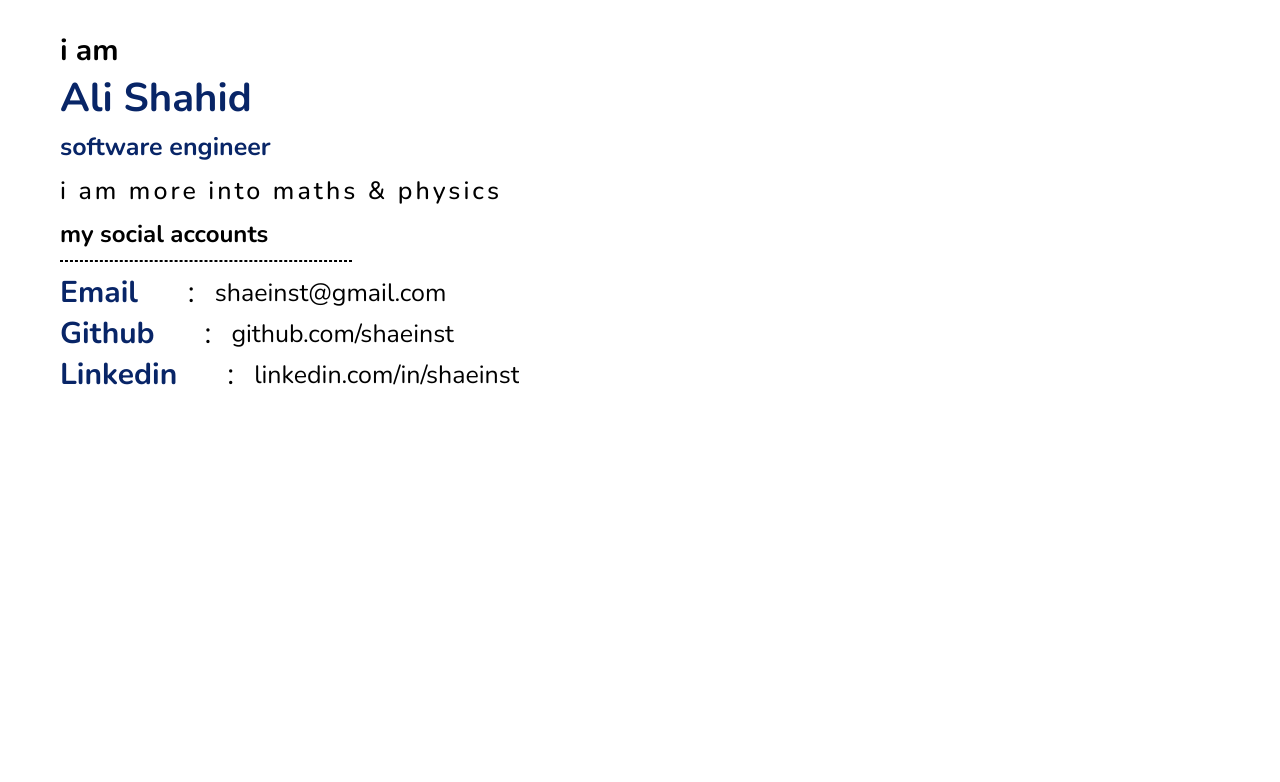
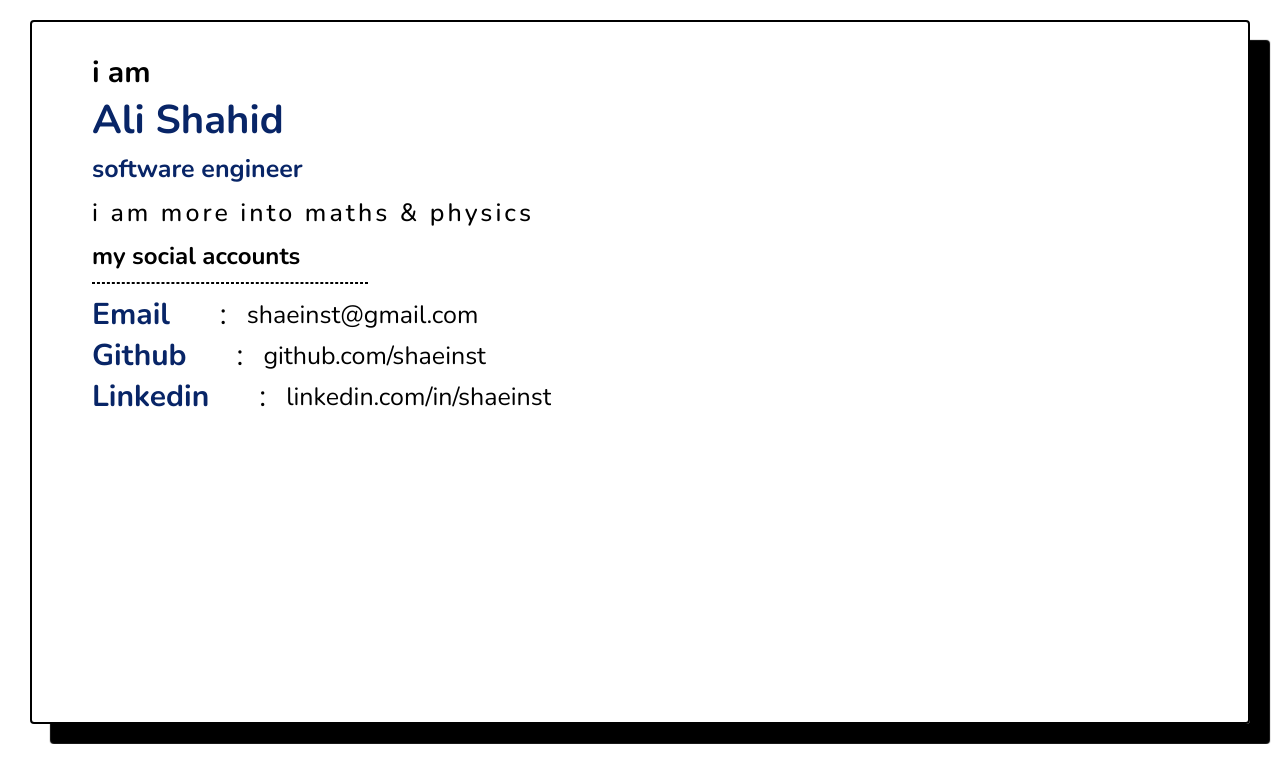
Before and after one commit to 4ge101/portfolio, a plain HTML site: page index.html in a window 1280 px wide. Drawn offline with nearby package versions, Linux system fonts and the light colour scheme; a web font is replaced by a local one.

Commit message:
adding shadow in box

```diff
--- a/style.css
+++ b/style.css
@@ -18,6 +18,11 @@ body {
 
 .main-container {
     padding: 30px 60px;
+    border: 2px solid var(--dark-color);
+    margin: 20px 30px;
+    border-radius: 4px;
+    box-shadow: 20px 20px 1px 0px var(--dark-color);
+    height: 80vh;
 }
 
 .about-title h1 {
@@ -93,6 +98,7 @@ body {
 @media (max-width: 700px) {
     .main-container {
         padding: 30px 30px;
+        height: auto;
     }
 
     .about p {
```
